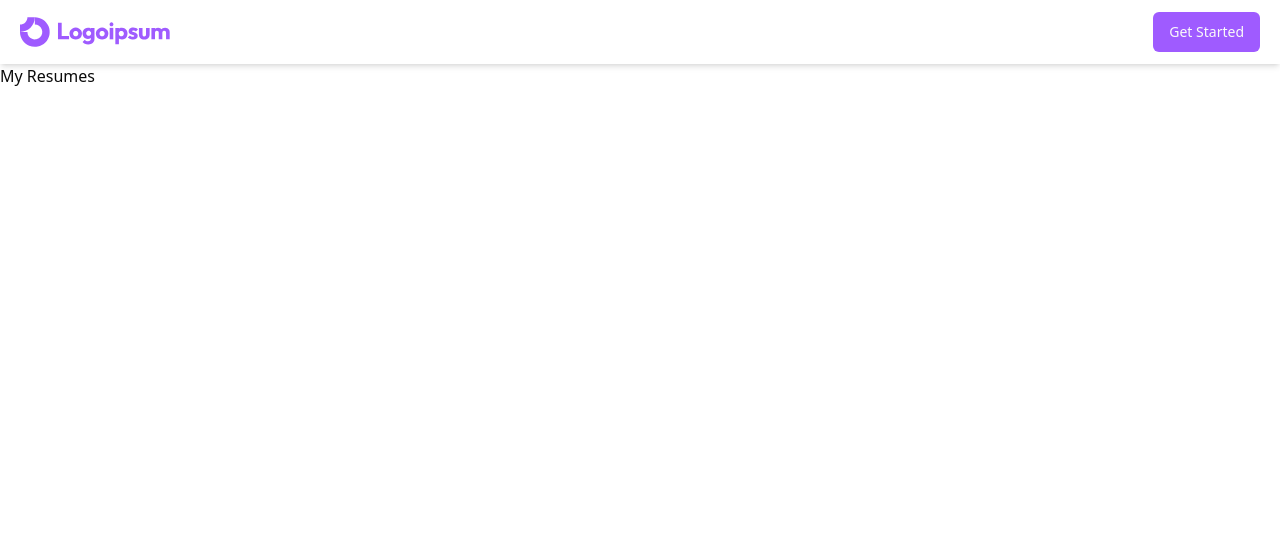
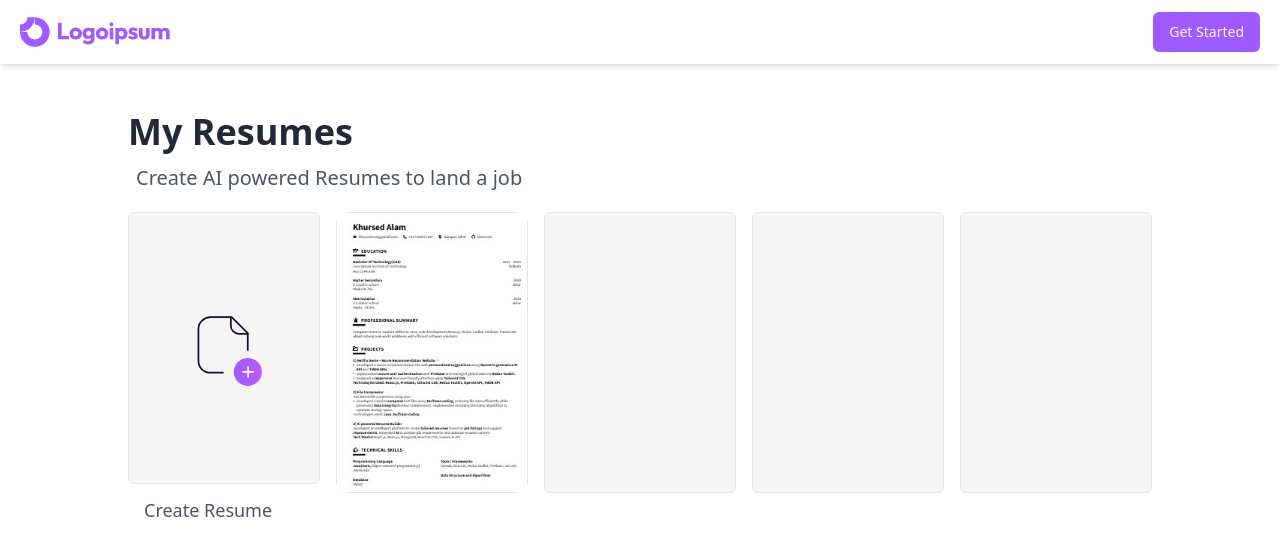
Before and after one commit to khursed1/Career-Ride, a React (Vite) app in the folder Frontend/: page /dashboard in a window 1280 px wide. Shown: the top 556 px of the page. Built offline with nearby package versions, Linux system fonts and the light colour scheme.

Commit message:
Added my resume section.
Note just basic things has been added for now i have just hardcoded the image
After doing the backend part the hardcoded will be changed to dynamic layout

```diff
--- /dev/null
+++ b/Frontend/src/components/Custom/Dashboard/AddResums.jsx
@@ -0,0 +1,17 @@
+import addIcon from "../../../assets/AddResumeIcon.svg"
+const AddResums = () => {
+    return (
+        <div className="">
+            <div className="pt-5">
+                <div className="p-14 py-24 border flex justify-center bg-secondary rounded-md
+             hover:scale-105 transition-all hover:shadow-md cursor-pointer h-[90%] w-48">
+                    <img src={addIcon} className=""/>
+                </div>
+                <p className="px-4 pt-3 text-lg text-gray-600">Create Resume</p>
+            </div>
+
+        </div>
+    )
+}
+
+export default AddResums
--- a/Frontend/src/components/Custom/Dashboard/Dashboard.jsx
+++ b/Frontend/src/components/Custom/Dashboard/Dashboard.jsx
@@ -1,13 +1,25 @@
 import Header from "../Header"
+import AddResums from "./AddResums"
+import ResumeList from "./ResumeList"
+import resumeEg from "../../../assets/resume_eg.jpg"
 
 const Dashboard = () => {
     return (
         <>
             <Header />
-            <div>
-                <h2>
+            <div className="p-12 md:px-20 lg:px-32">
+                <h2 className="font-bold text-4xl text-gray-800">
                     My Resumes
                 </h2>
+                <p className="pt-3 text-xl text-gray-600 px-2">Create AI powered Resumes to land a job</p>
+                <div className="flex gap-4">
+                    <AddResums />
+                    <ResumeList img={resumeEg}/>
+                    <ResumeList img={null}/>
+                    <ResumeList img={null}/>
+                    <ResumeList img={null}/>
+                    {/* grid grid-cols-2 md:grid-cols-3 lg:grid-cols-5 gap-3 */}
+                </div>
             </div>
         </>
     )
--- /dev/null
+++ b/Frontend/src/components/Custom/Dashboard/ResumeList.jsx
@@ -0,0 +1,18 @@
+const ResumeList = ({ img }) => {
+    return (
+        <div className="pt-5">
+            {
+                img ? (<div className="border rounded-xl bg-secondary
+                    hover:scale-105 transition-all hover:shadow-md cursor-pointer h-[90%] w-48">
+                    <img src={img} className="w-full h-full" />
+                </div>)
+                    :
+                    (<div className=" rounded-md border bg-secondary
+             hover:scale-105 transition-all hover:shadow-md cursor-pointer h-[90%] w-48">
+                    </div>)
+            }
+        </div>
+    )
+}
+
+export default ResumeList
```
Also changed, not shown: Frontend/src/assets/AddResumeIcon.svg (added), Frontend/src/assets/resume_eg.jpg (added).
